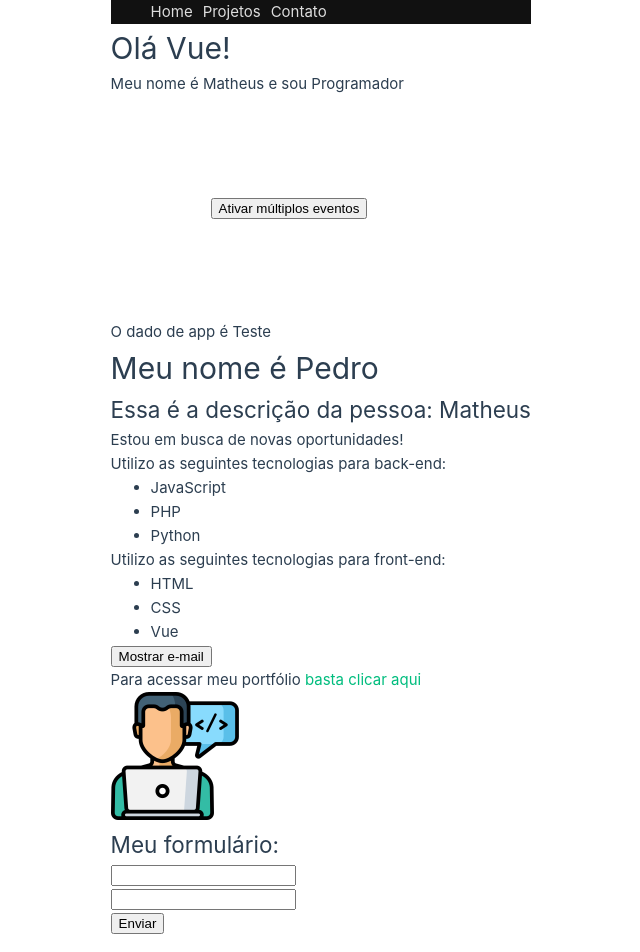
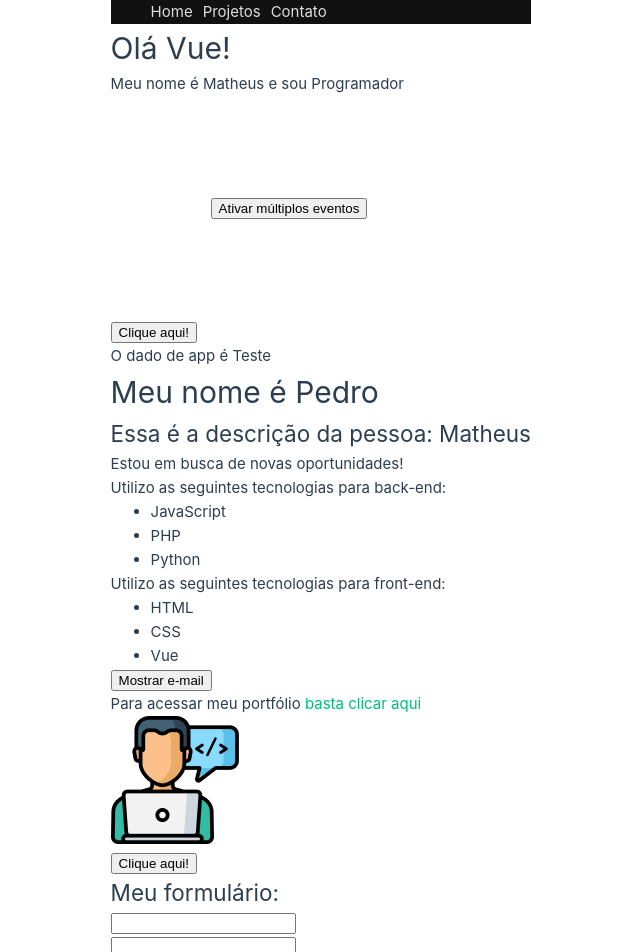
Before and after one commit to eulalaoliveira/projectVue, a Vue app in the folder vue-project/: page / in a window 1280 px wide. Shown: the top 952 px of the page, without its empty margins (109-749 px from the left). Built offline with nearby package versions, Linux system fonts and the light colour scheme.

Commit message:
reutilizacao

```diff
--- a/vue-project/src/components/Picture.vue
+++ b/vue-project/src/components/Picture.vue
@@ -1,7 +1,10 @@
 <template>
     <img :src="avatar" :alt="descricao">
+    <Reutilizacao />
 </template>
 <script>
+import Reutilizacao from "./Reutilizacao.vue";
+
     export default {
         name: "Picture",
         data() {
@@ -9,6 +12,9 @@
                 avatar: "/img/avatar.png",
                 descricao: "Matheus Battisti"
             }
+        },
+        components: {
+            Reutilizacao,
         }
     }
 </script>
--- a/vue-project/src/components/PrimeiroComponente.vue
+++ b/vue-project/src/components/PrimeiroComponente.vue
@@ -3,16 +3,19 @@
         <h1>Olá Vue!</h1>
         <p>Meu nome é {{ nome }} e sou {{ profissao }}</p>
         <MultiplosEventos />
+        <Reutilizacao />
     </div>
 </template>
 
 <script>
-    import MultiplosEventos from "./MultiplosEventos.vue"
+    import MultiplosEventos from "./MultiplosEventos.vue";
+    import Reutilizacao from "./Reutilizacao.vue";
 
     export default {
         name: "PrimeiroComponente",
         components: {
-            MultiplosEventos
+            MultiplosEventos,
+            Reutilizacao
         },
         data() {
             return {
--- /dev/null
+++ b/vue-project/src/components/Reutilizacao.vue
@@ -0,0 +1,22 @@
+<template>
+    <div>
+        <button @click="ativar">Clique aqui!</button>
+        <span v-show="ativou">Ativado!</span>
+    </div>
+</template>
+
+<script>
+export default {
+    name: "Reutilizacao",
+    data() {
+        return {
+            ativou: false
+        }
+    },
+    methods: {
+        ativar() {
+            this.ativou = !this.ativou
+        }
+    }
+}
+</script>
```
